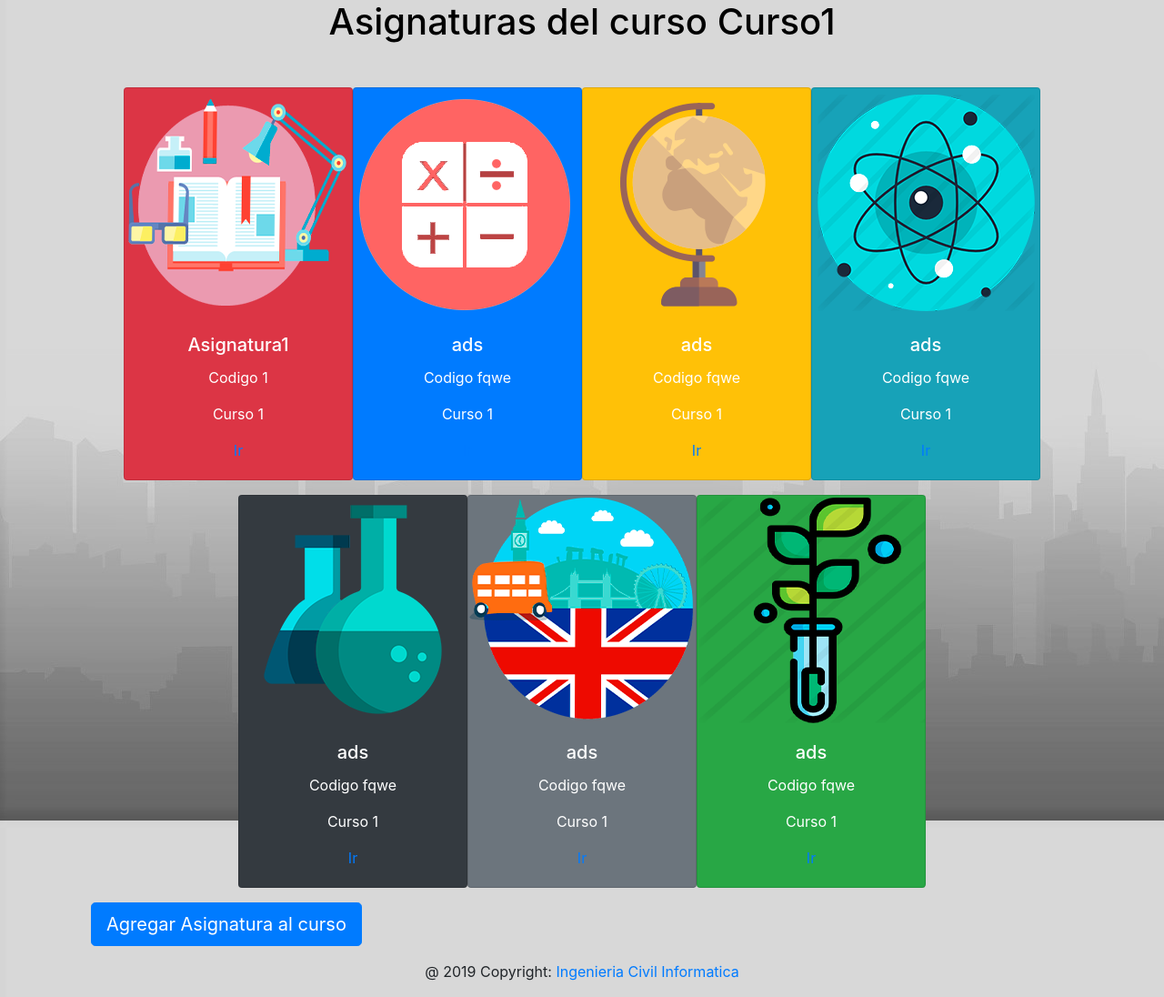
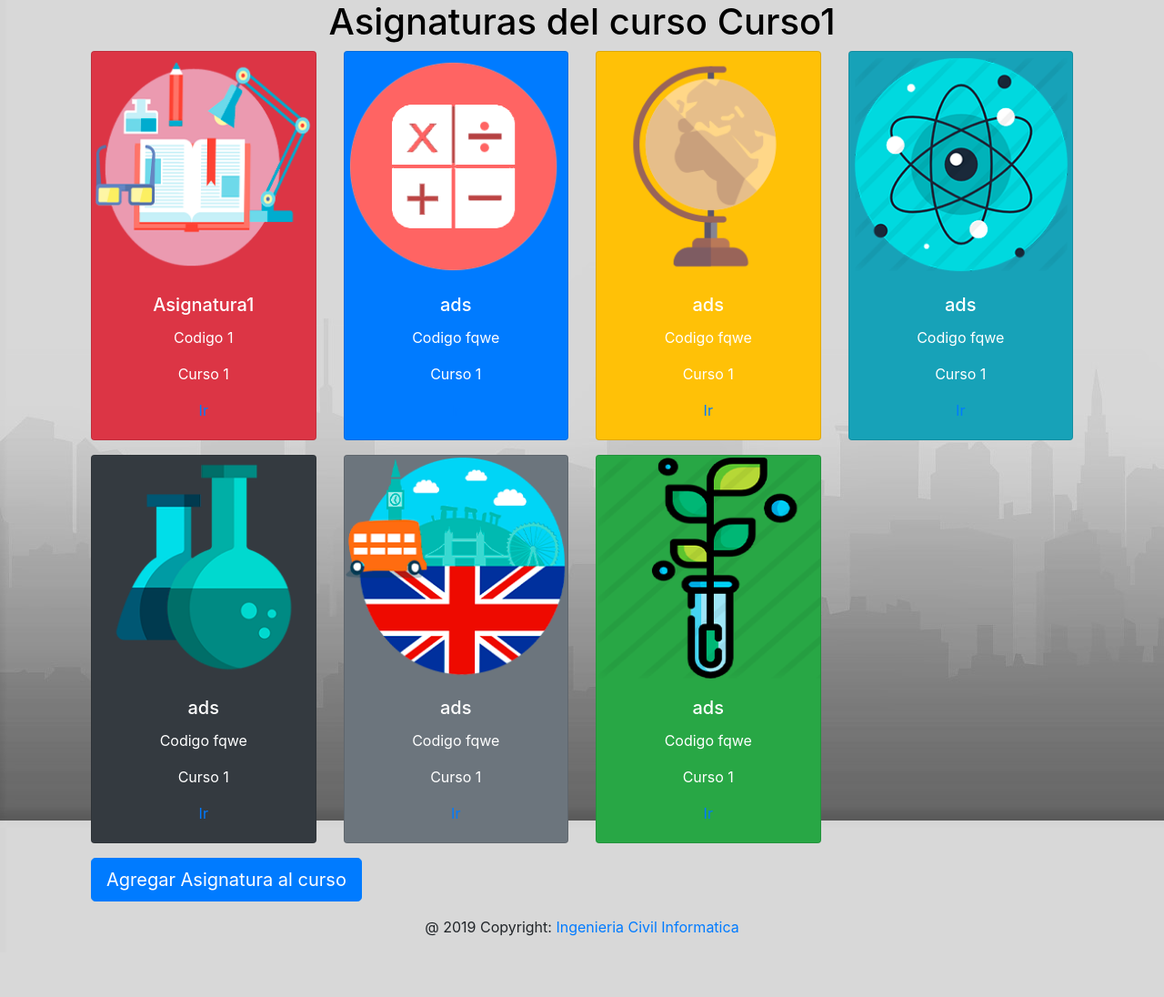
Before and after one commit to TrellixVulnTeam/GRUPO02_SAE_KTYK, a Django app: page /colegio/1/1/asignaturas/ in a window 1280 px wide. Shown: the part 178-1274 px from the top of the page at 91% size. After the commit the page ends 1207 px from the top, so only its background shows below. Run offline with Django 3.2, Linux system fonts and the light colour scheme; a user stored in the database is signed in; data comes from the database, SQL or seed files in the repository; both versions use the stored data as it was after the commit; some libraries are stand-ins or nearby versions.

Commit message:
Arreglo pagina asignatura

```diff
--- a/SAE/Registro/templates/asignaturas_curso.html
+++ b/SAE/Registro/templates/asignaturas_curso.html
@@ -5,10 +5,11 @@
 
 <h1><center>Asignaturas del curso {{curso.nombrecurso}}</center></h1>
  <div class="container">
- 	<div class="row mt-5 justify-content-center">
+ 	<div class="row mt-2">
  {% for asignatura in asignaturas %}
  	{% ifequal asignatura.curso_id curso.id %}
  		{% ifequal asignatura.materia "len" %}
+ 		<div class="col-sm-3">
  			<div class="card text-center text-white bg-danger mb-3" style="max-width: 18rem;">
  				<img class="card-img-top" src="{% static 'images/LENGUAJE.png' %}" alt="Card image cap">
  				<div class="card-body">
@@ -18,9 +19,11 @@
  					<a href="/colegio/{{curso.colegio.id}}/{{asignatura.curso_id}}/asignaturas/{{asignatura.id}} " class="card-link">Ir</a>
  				</div>
  			</div>
+ 		</div>
  		{% endifequal %}
 
  		{% ifequal asignatura.materia "mat" %}
+ 		<div class="col-sm-3">
  			<div class="card text-center text-white bg-primary mb-3" style="max-width: 18rem;">
  				<img class="card-img-top" src="{% static 'images/MATEMATICAS.png' %}" alt="Card image cap">
  				<div class="card-body">
@@ -30,8 +33,10 @@
  					<a href="/colegio/{{curso.colegio.id}}/{{asignatura.curso_id}}/asignaturas/{{asignatura.id}} " class="card-link">Ir</a>
  				</div>
  			</div>
+ 		</div>
  		{% endifequal %}
  		{% ifequal asignatura.materia "his" %}
+ 		<div class="col-sm-3">
  			<div class="card  text-center text-white bg-warning mb-3" style="max-width: 18rem;">
  				<img class="card-img-top" src="{% static 'images/HISTORIA.png' %}" alt="Card image cap">
  				<div class="card-body">
@@ -41,8 +46,10 @@
  					<a href="/colegio/{{curso.colegio.id}}/{{asignatura.curso_id}}/asignaturas/{{asignatura.id}} " class="card-link">Ir</a>
  				</div>
  			</div>
+ 		</div>
  		{% endifequal %}
  		{% ifequal asignatura.materia "fis" %}
+ 		<div class="col-sm-3">
  			<div class="card text-center text-white bg-info mb-3" style="max-width: 18rem;">
  				<img class="card-img-top" src="{% static 'images/FISICA.png' %}" alt="Card image cap">
  				<div class="card-body">
@@ -52,8 +59,10 @@
  					<a href="/colegio/{{curso.colegio.id}}/{{asignatura.curso_id}}/asignaturas/{{asignatura.id}} " class="card-link">Ir</a>
  				</div>
  			</div>
+ 		</div>
  		{% endifequal %}
  		{% ifequal asignatura.materia "qui" %}
+ 		<div class="col-sm-3">
  			<div class="card text-center text-white bg-dark mb-3" style="max-width: 18rem;">
  				<img class="card-img-top" src="{% static 'images/QUIMICA.png' %}" alt="Card image cap">
  				<div class="card-body">
@@ -63,8 +72,10 @@
  					<a href="/colegio/{{curso.colegio.id}}/{{asignatura.curso_id}}/asignaturas/{{asignatura.id}} " class="card-link">Ir</a>
  				</div>
  			</div>
+ 		</div>
  		{% endifequal %}
  		{% ifequal asignatura.materia "bio" %}
+ 		<div class="col-sm-3">
  			<div class="card text-center text-white bg-success mb-3" style="max-width: 18rem;">
  				<img class="card-img-top" src="{% static 'images/BIOLOGIA.png' %}" alt="Card image cap">
  				<div class="card-body">
@@ -74,8 +85,10 @@
  					<a href="/colegio/{{curso.colegio.id}}/{{asignatura.curso_id}}/asignaturas/{{asignatura.id}} " class="card-link">Ir</a>
  				</div>
  			</div>
+ 		</div>
  		{% endifequal %}
  		{% ifequal asignatura.materia "ing" %}
+ 		<div class="col-sm-3">
  			<div class="card text-center text-white bg-secondary mb-3" style="max-width: 18rem;">
  				<img class="card-img-top" src="{% static 'images/INGLES.png' %}" alt="Card image cap">
  				<div class="card-body">
@@ -85,11 +98,14 @@
  					<a href="/colegio/{{curso.colegio.id}}/{{asignatura.curso_id}}/asignaturas/{{asignatura.id}} " class="card-link">Ir</a>
  				</div>
  			</div>
+ 		</div>
  		{% endifequal %}
 
  	{% endifequal %}
  {% endfor %}
+ {% ifnotequal user.first_name 2%}
  	</div>
  	<a class="btn btn-primary btn-lg" href="/colegio/{{curso.colegio.id}}/{{curso.id}}/asignaturas/create/" role="button">Agregar Asignatura al curso</a>
  </div>
+ {% endifnotequal %}
 {% endblock %}
```
Also changed, not shown: SAE/Registro/templates/detalleasignaturas.html (+21 -4 lines), SAE/db.sqlite3. Lines whose indentation alone changed are shown as unchanged.
